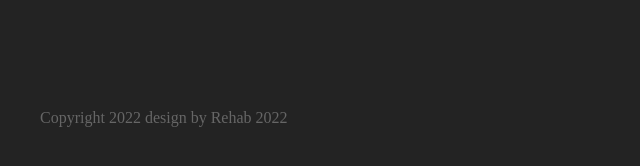
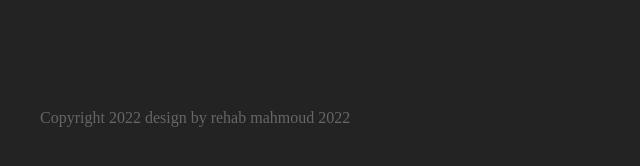
Before and after one commit to rehabmahmoud20/templete2, a plain HTML site: page index.html in a window 1280 px wide. Shown: the part 3283-3449 px from the top of the page, 0-640 px from the left. Drawn offline with Linux system fonts and the light colour scheme.

Commit message:
2nd commit

```diff
--- a/index.html
+++ b/index.html
@@ -389,7 +389,7 @@
           </ul>
         </div>
         <div class="clear-fix"></div>
-        <p>Copyright 2022 design by Rehab 2022</p>
+        <p>Copyright 2022 design by rehab mahmoud 2022</p>
       </div>
     </div>
 
```
